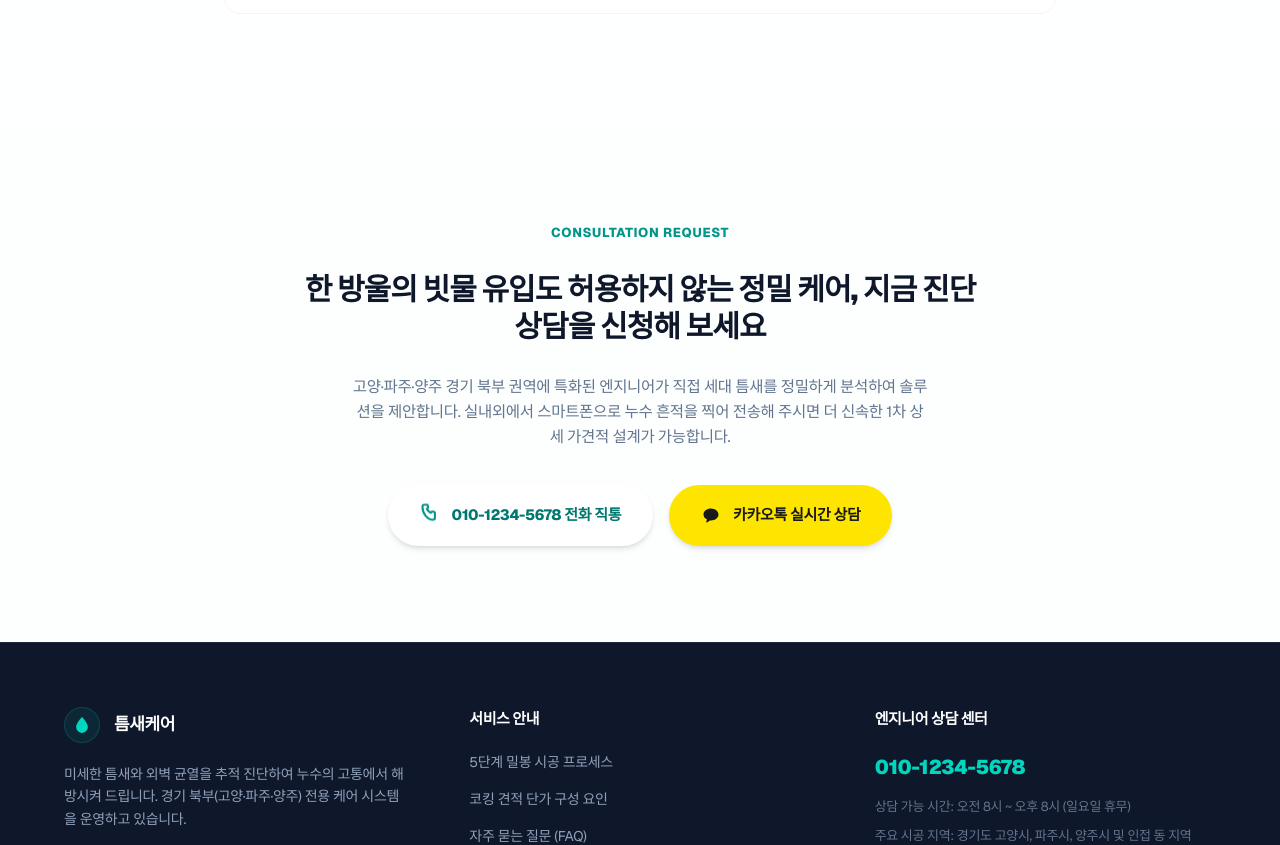
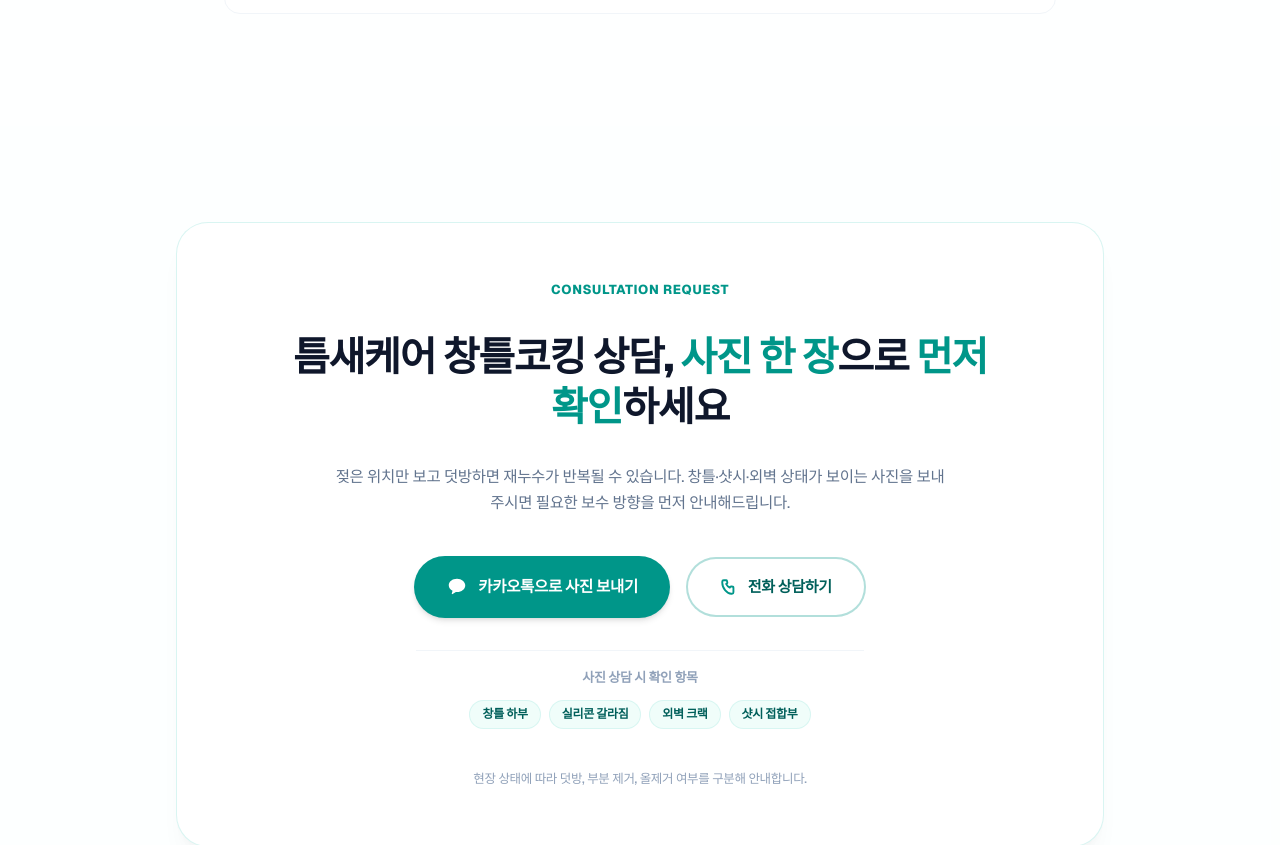
Before and after one commit to wogus5695-ctrl/Ngyeonggi-rope-01, a Next.js app: page / in a window 1280 px wide. Shown: the part 6201-7046 px from the top of the page. Built offline with nearby package versions, Linux system fonts and the light colour scheme.

Commit message:
style: Redesign Contact section to high-conversion CTA card focused on KakaoTalk photo submission

```diff
--- a/src/app/page.tsx
+++ b/src/app/page.tsx
@@ -207,24 +207,60 @@ export default async function Home({ searchParams }: Props) {
           />
         </div>
 
-        {/* 마무리 CTA 및 상담 접수 폼 */}
-        <section id="contact" className="py-24 bg-teal-50/15 relative">
-          <div className="absolute top-1/2 left-1/2 -translate-x-1/2 -translate-y-1/2 w-80 h-80 bg-emerald-100/30 rounded-full blur-3xl -z-10"></div>
+        {/* 마무리 CTA 및 상담 접수 폼 (강조 카드 리디자인) */}
+        <section id="contact" className="py-24 bg-teal-50/15 relative overflow-hidden">
+          {/* 백그라운드 블러 효과 */}
+          <div className="absolute top-1/2 left-1/2 -translate-x-1/2 -translate-y-1/2 w-[500px] h-[500px] bg-emerald-100/35 rounded-full blur-3xl -z-10"></div>
 
-          <div className="max-w-[720px] mx-auto px-4 text-center space-y-7 relative z-10">
-            {/* CTA Copy */}
+          <div className="max-w-[960px] mx-auto px-4 relative z-10">
+            {/* CTA 카드 컨테이너 */}
+            <div className="bg-white border border-teal-500/15 shadow-xl shadow-teal-950/[0.03] rounded-[32px] p-7 sm:p-10 md:p-14 text-center space-y-8">
+
+              {/* 라벨 */}
               <div className="text-teal-600 text-[13px] font-extrabold tracking-wider uppercase">
                 Consultation Request
               </div>
-            <h2 className="text-3xl sm:text-4.5xl font-black text-slate-900 tracking-tight leading-tight">
-              {ctaHeader}
+
+              {/* 메인 제목 */}
+              <h2 className="text-[26px] sm:text-[32px] md:text-[36px] lg:text-[40px] font-black text-slate-900 tracking-tight leading-[1.25] max-w-3xl mx-auto">
+                <span className="block sm:inline">{heroLocation} {isValid ? service : "창틀코킹"} 상담,</span>{" "}
+                <span className="block sm:inline mt-1.5 sm:mt-0">
+                  <span className="text-teal-600">사진 한 장</span>으로 <span className="text-teal-600">먼저 확인</span>하세요
+                </span>
               </h2>
-            <p className="text-[14.5px] sm:text-[15.5px] text-slate-500 leading-relaxed max-w-xl mx-auto">
-              {content.ctaSummary} 실내외에서 스마트폰으로 누수 흔적을 찍어 전송해 주시면 더 신속한 1차 상세 가견적 설계가 가능합니다.
+
+              {/* 본문 설명 */}
+              <p className="text-[14.5px] sm:text-[15.5px] text-slate-500 leading-[1.7] max-w-[620px] mx-auto">
+                젖은 위치만 보고 덧방하면 재누수가 반복될 수 있습니다. 창틀·샷시·외벽 상태가 보이는 사진을 보내주시면 필요한 보수 방향을 먼저 안내해드립니다.
               </p>
 
+              {/* CTA 버튼 (카카오톡 1순위, 전화 2순위) */}
               <div className="pt-2">
                 <ContactCTA />
+              </div>
+
+              {/* 태그 안내 영역 */}
+              <div className="pt-4 border-t border-slate-100 max-w-md mx-auto space-y-3">
+                <div className="text-[13px] font-bold text-slate-400">
+                  사진 상담 시 확인 항목
+                </div>
+                <div className="flex flex-wrap gap-2 justify-center">
+                  {["창틀 하부", "실리콘 갈라짐", "외벽 크랙", "샷시 접합부"].map((tag) => (
+                    <span
+                      key={tag}
+                      className="px-3 py-1 bg-teal-50 text-teal-800 font-extrabold text-[12px] rounded-full border border-teal-500/10"
+                    >
+                      {tag}
+                    </span>
+                  ))}
+                </div>
+              </div>
+
+              {/* 추가 신뢰 문구 */}
+              <div className="pt-2 text-[12.5px] text-slate-400 font-medium leading-relaxed">
+                현장 상태에 따라 덧방, 부분 제거, 올제거 여부를 구분해 안내합니다.
+              </div>
+
             </div>
           </div>
         </section>
--- a/src/components/ContactCTA.tsx
+++ b/src/components/ContactCTA.tsx
@@ -2,14 +2,30 @@ import React from "react";
 
 export default function ContactCTA() {
   return (
-    <div className="flex flex-col sm:flex-row items-center justify-center gap-4 max-w-lg mx-auto">
-      {/* 전화 바로 연결 */}
+    <div className="flex flex-col sm:flex-row items-center justify-center gap-4 w-full max-w-2xl mx-auto">
+      {/* 1순위: 카카오톡으로 사진 보내기 */}
+      <a
+        href="https://pf.kakao.com/_xxxxxx" // 가상의 카카오채널 링크
+        target="_blank"
+        rel="noopener noreferrer"
+        className="flex items-center justify-center gap-2.5 w-full sm:w-auto px-8 py-4.5 bg-teal-600 hover:bg-teal-700 text-white font-extrabold text-[15.5px] rounded-full shadow-md hover:shadow-lg hover:-translate-y-[1px] transition-all cursor-pointer"
+      >
+        <svg
+          className="w-5.5 h-5.5 fill-current"
+          viewBox="0 0 24 24"
+        >
+          <path d="M12 3c-4.97 0-9 3.185-9 7.11 0 2.507 1.65 4.718 4.14 5.923l-.84 3.092c-.1.37.13.74.5.74.15 0 .29-.05.4-.15l3.58-2.385c.4.05.8.08 1.22.08 4.97 0 9-3.185 9-7.11S16.97 3 12 3z" />
+        </svg>
+        카카오톡으로 사진 보내기
+      </a>
+
+      {/* 2순위: 전화 상담하기 */}
       <a
         href="tel:010-1234-5678"
-        className="flex items-center justify-center gap-3 w-full sm:w-auto px-8 py-4.5 bg-white text-teal-700 font-extrabold text-[15px] rounded-full hover:bg-teal-50 shadow-md hover:shadow-lg transition-all"
+        className="flex items-center justify-center gap-2.5 w-full sm:w-auto px-8 py-4 bg-white border-2 border-teal-600/30 text-teal-800 hover:bg-teal-50/30 hover:border-teal-600/50 font-extrabold text-[15px] rounded-full hover:shadow-md hover:-translate-y-[1px] transition-all cursor-pointer"
       >
         <svg
-          className="w-5 h-5 text-teal-600 animate-bounce"
+          className="w-4.5 h-4.5 text-teal-600"
           fill="none"
           stroke="currentColor"
           viewBox="0 0 24 24"
@@ -21,23 +37,7 @@ export default function ContactCTA() {
             d="M3 5a2 2 0 012-2h3.28a1 1 0 01.94.725l.548 2.2a1 1 0 01-.321.988l-1.305.98a10.582 10.582 0 004.872 4.872l.98-1.305a1 1 0 01.988-.321l2.2.548a1 1 0 01.725.94V19a2 2 0 01-2 2h-1C9.716 21 3 14.284 3 6V5z"
           />
         </svg>
-        010-1234-5678 전화 직통
-      </a>
-
-      {/* 카카오톡 상담 바로가기 */}
-      <a
-        href="https://pf.kakao.com/_xxxxxx" // 가상의 카카오채널 링크
-        target="_blank"
-        rel="noopener noreferrer"
-        className="flex items-center justify-center gap-3 w-full sm:w-auto px-8 py-4.5 bg-[#FEE500] text-[#191919] font-extrabold text-[15px] rounded-full hover:bg-[#F3DC00] shadow-md hover:shadow-lg transition-all"
-      >
-        <svg
-          className="w-5 h-5 fill-current"
-          viewBox="0 0 24 24"
-        >
-          <path d="M12 3c-4.97 0-9 3.185-9 7.11 0 2.507 1.65 4.718 4.14 5.923l-.84 3.092c-.1.37.13.74.5.74.15 0 .29-.05.4-.15l3.58-2.385c.4.05.8.08 1.22.08 4.97 0 9-3.185 9-7.11S16.97 3 12 3z" />
-        </svg>
-        카카오톡 실시간 상담
+        전화 상담하기
       </a>
     </div>
   );
```
Lines whose indentation alone changed are shown as unchanged.
